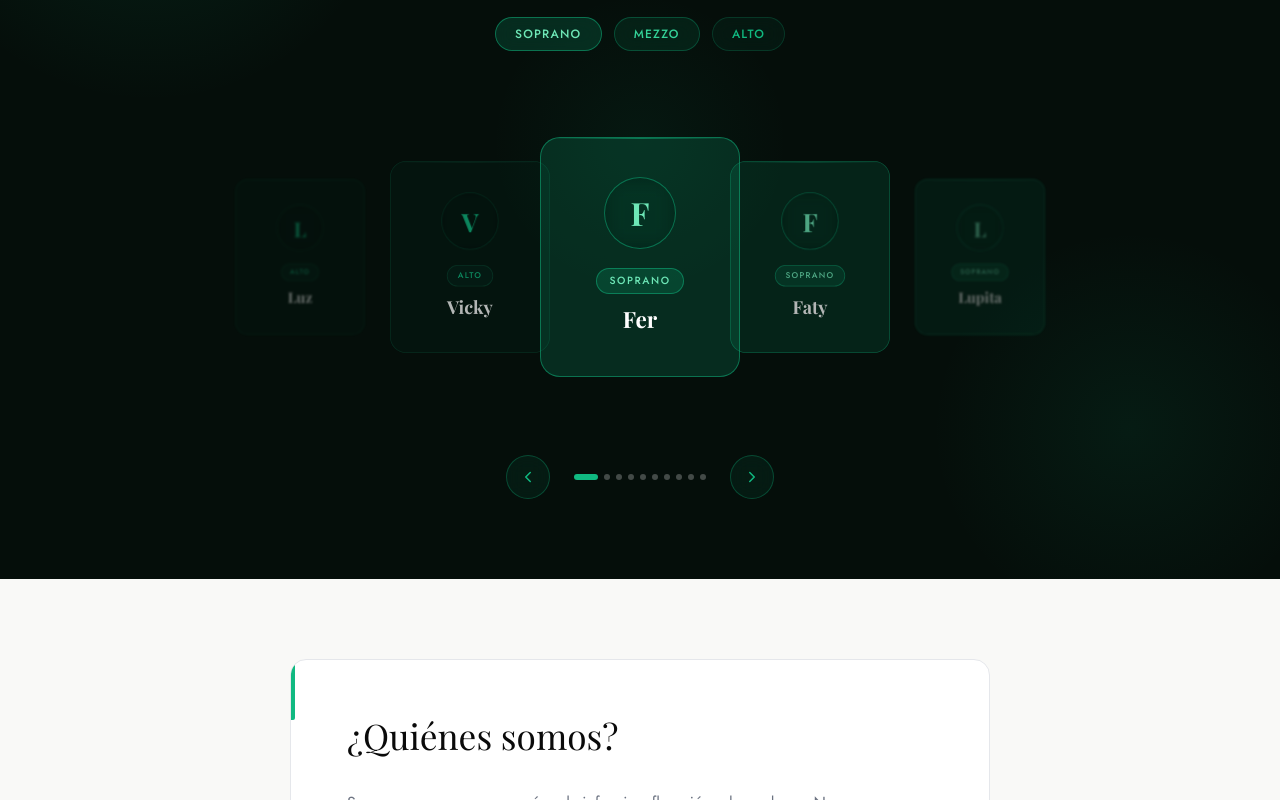
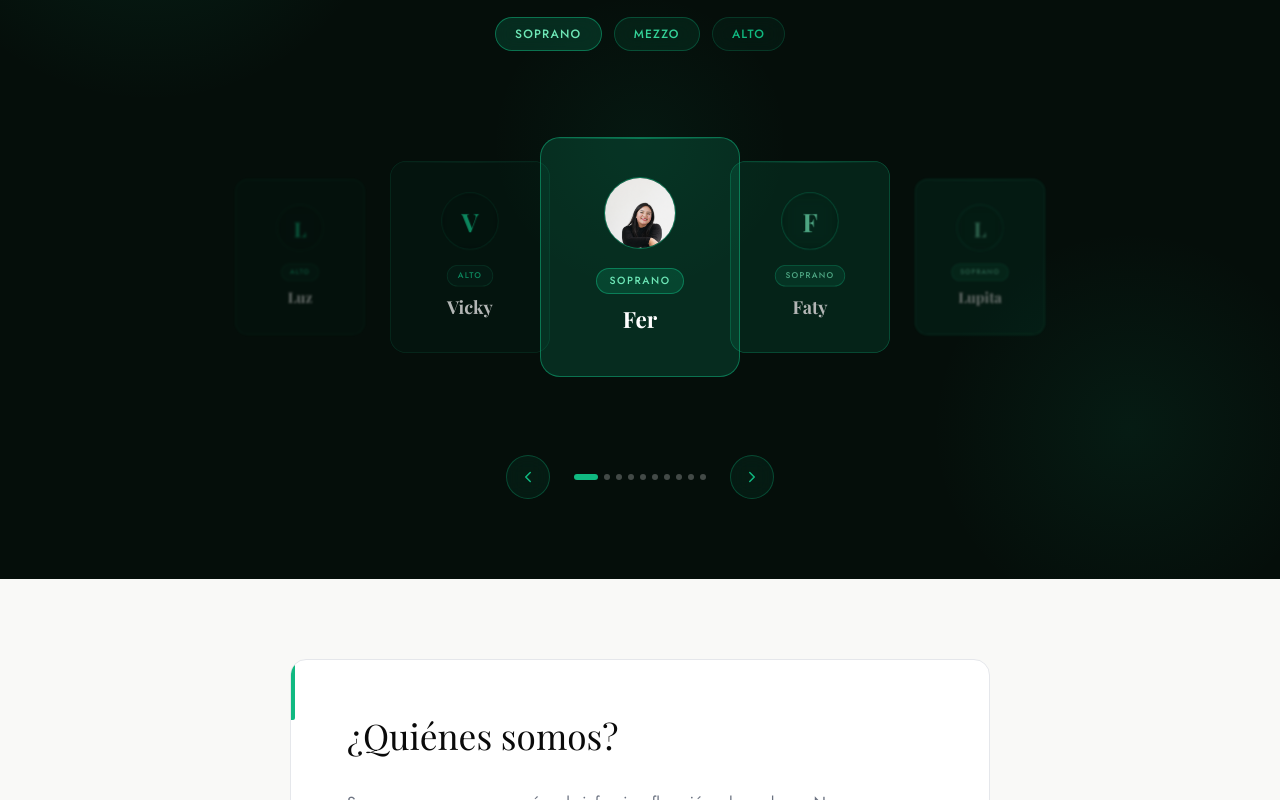
Before and after one commit to LuzArchive/voce-femminile, a React (Vite) app: page / in a window 1280 px wide. Shown: the part 1360-2160 px from the top of the page. Built offline with nearby package versions, Linux system fonts and the light colour scheme; no server answers; a web font is replaced by a local one.

Commit message:
agregar fotos al carrusel

```diff
--- a/src/components/MembersCarousel.jsx
+++ b/src/components/MembersCarousel.jsx
@@ -1,17 +1,21 @@
 import { useState } from 'react'
 import styles from './MembersCarousel.module.css'
 
+// Importa las fotos que tengas - las que no existan usan la inicial
+import ferImg from '../../images/fer.png'
+import madaImg from '../../images/mada.png'
+
 const members = [
-  { name: 'Fer',    voice: 'Soprano', initial: 'F' },
-  { name: 'Faty',   voice: 'Soprano', initial: 'F' },
-  { name: 'Lupita', voice: 'Soprano', initial: 'L' },
-  { name: 'Abi',    voice: 'Mezzo',   initial: 'A' },
-  { name: 'Mada',   voice: 'Mezzo',   initial: 'M' },
-  { name: 'Dany',   voice: 'Mezzo',   initial: 'D' },
-  { name: 'Andy',   voice: 'Mezzo',   initial: 'A' },
-  { name: 'Ada',    voice: 'Alto',    initial: 'A' },
-  { name: 'Luz',    voice: 'Alto',    initial: 'L' },
-  { name: 'Vicky',  voice: 'Alto',    initial: 'V' },
+  { name: 'Fer',    voice: 'Soprano', initial: 'F', photo: ferImg },
+  { name: 'Faty',   voice: 'Soprano', initial: 'F', photo: null },
+  { name: 'Lupita', voice: 'Soprano', initial: 'L', photo: null },
+  { name: 'Abi',    voice: 'Mezzo',   initial: 'A', photo: null },
+  { name: 'Mada',   voice: 'Mezzo',   initial: 'M', photo: madaImg },
+  { name: 'Dany',   voice: 'Mezzo',   initial: 'D', photo: null },
+  { name: 'Andy',   voice: 'Mezzo',   initial: 'A', photo: null },
+  { name: 'Ada',    voice: 'Alto',    initial: 'A', photo: null },
+  { name: 'Luz',    voice: 'Alto',    initial: 'L', photo: null },
+  { name: 'Vicky',  voice: 'Alto',    initial: 'V', photo: null },
 ]
 
 const voiceColors = {
@@ -91,9 +95,19 @@ export default function MembersCarousel() {
                 onClick={() => !isActive && setActive(i)}
               >
                 <div className={styles.cardInner}>
-                  <div className={styles.avatar} style={{ '--av-border': color.border, '--av-text': color.text }}>
-                    {member.initial}
-                  </div>
+                  {member.photo ? (
+                    <div className={styles.photoWrapper} style={{ '--av-border': color.border }}>
+                      <img
+                        src={member.photo}
+                        alt={member.name}
+                        className={styles.photo}
+                      />
+                    </div>
+                  ) : (
+                    <div className={styles.avatar} style={{ '--av-border': color.border, '--av-text': color.text }}>
+                      {member.initial}
+                    </div>
+                  )}
                   <div className={styles.memberInfo}>
                     <span className={styles.voiceBadge} style={{ '--badge-bg': color.bg, '--badge-text': color.text, '--badge-border': color.border }}>
                       {member.voice}
--- a/src/components/MembersCarousel.module.css
+++ b/src/components/MembersCarousel.module.css
@@ -286,3 +286,19 @@
       scale(var(--scale));
   }
 }
+
+.photoWrapper {
+  width: 72px;
+  height: 72px;
+  border-radius: 50%;
+  border: 1.5px solid var(--av-border);
+  overflow: hidden;
+  flex-shrink: 0;
+}
+
+.photo {
+  width: 100%;
+  height: 100%;
+  object-fit: cover;
+  object-position: center top;
+}
```
